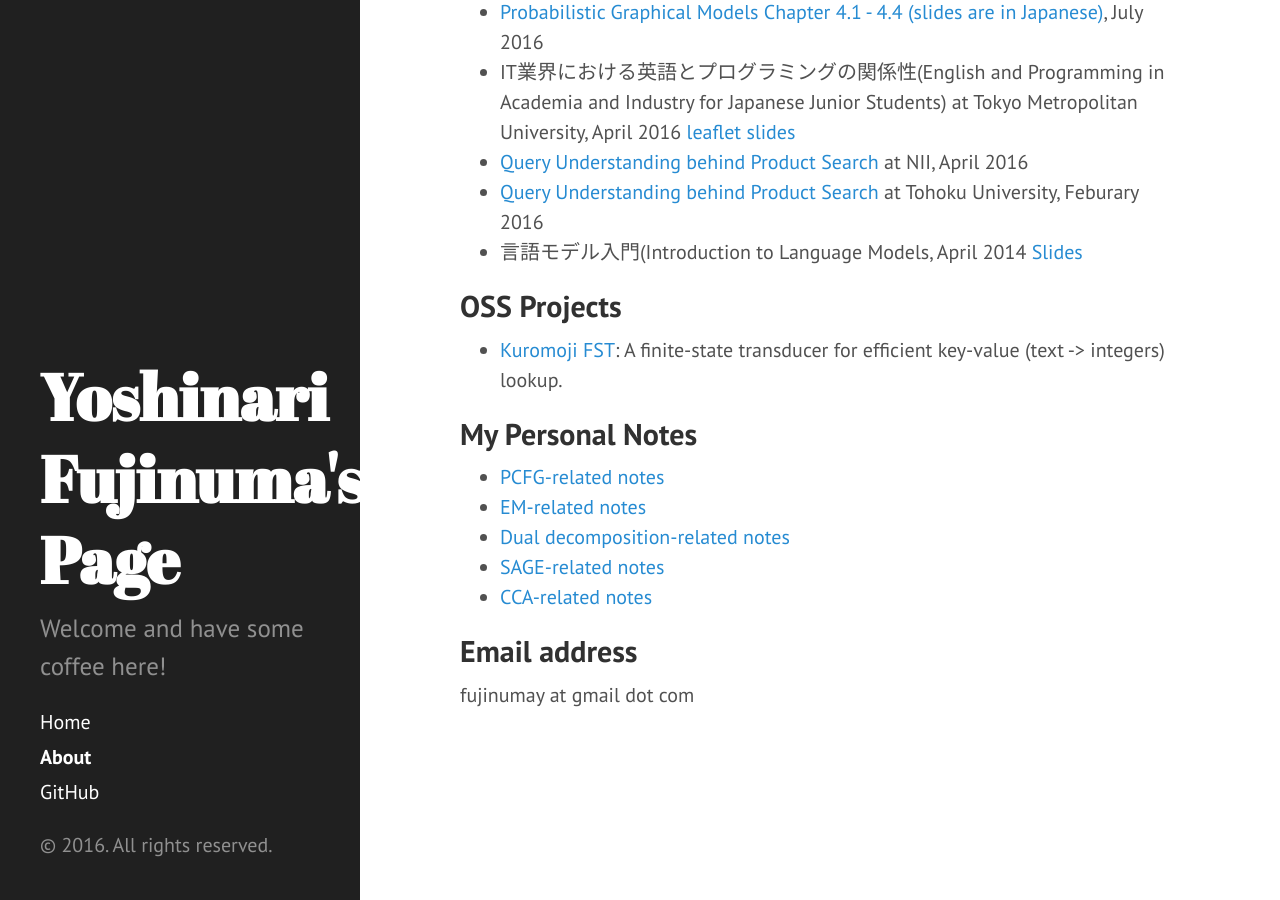
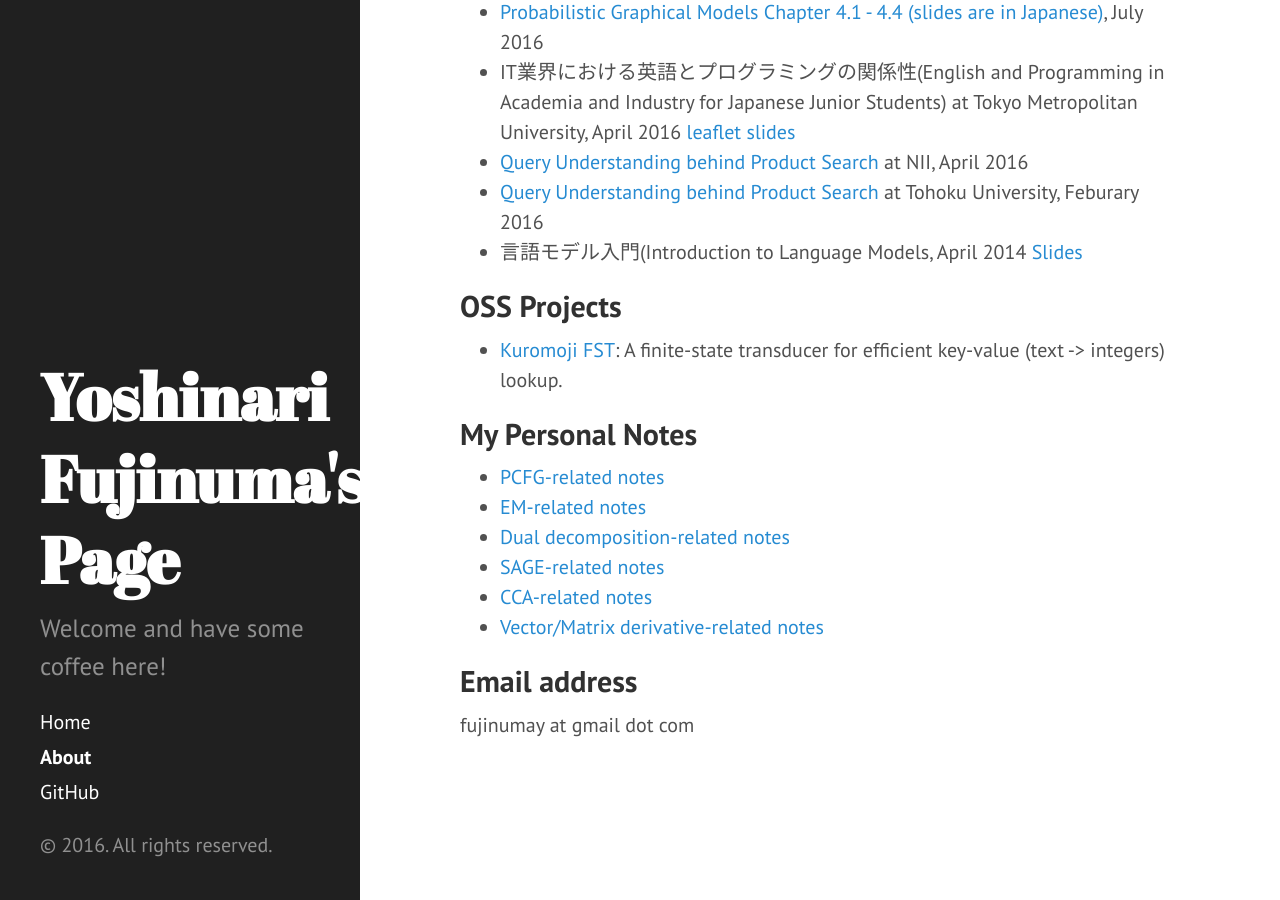
Before and after one commit to akkikiki/akkikiki.github.io, a Jekyll site: the page built from about.md, in a window 1280 px wide and 900 px high, scrolled down 908 px. Built offline with Jekyll 4.4.1, drawn with Linux system fonts in a browser that asks for light colours.

Commit message:
Adding vector/matrix derivative notes

```diff
--- a/about.md
+++ b/about.md
@@ -32,6 +32,7 @@ My CV is [here]({{ site.url }}/assets/yoshinari_fujinuma_cv.pdf).
 * [Dual decomposition-related notes]({{ site.url }}/assets/yoshinari_notes_dd.pdf)
 * [SAGE-related notes]({{ site.url }}/assets/yoshinari_notes_sage.pdf)
 * [CCA-related notes]({{ site.url }}/assets/yoshinari_notes_cca.pdf)
+* [Vector/Matrix derivative-related notes]({{ site.url }}/assets/yoshinari_notes_vec_derivative.pdf)
 
 ## Email address
 fujinumay at gmail dot com
```
Also changed, not shown: 1 other file.
